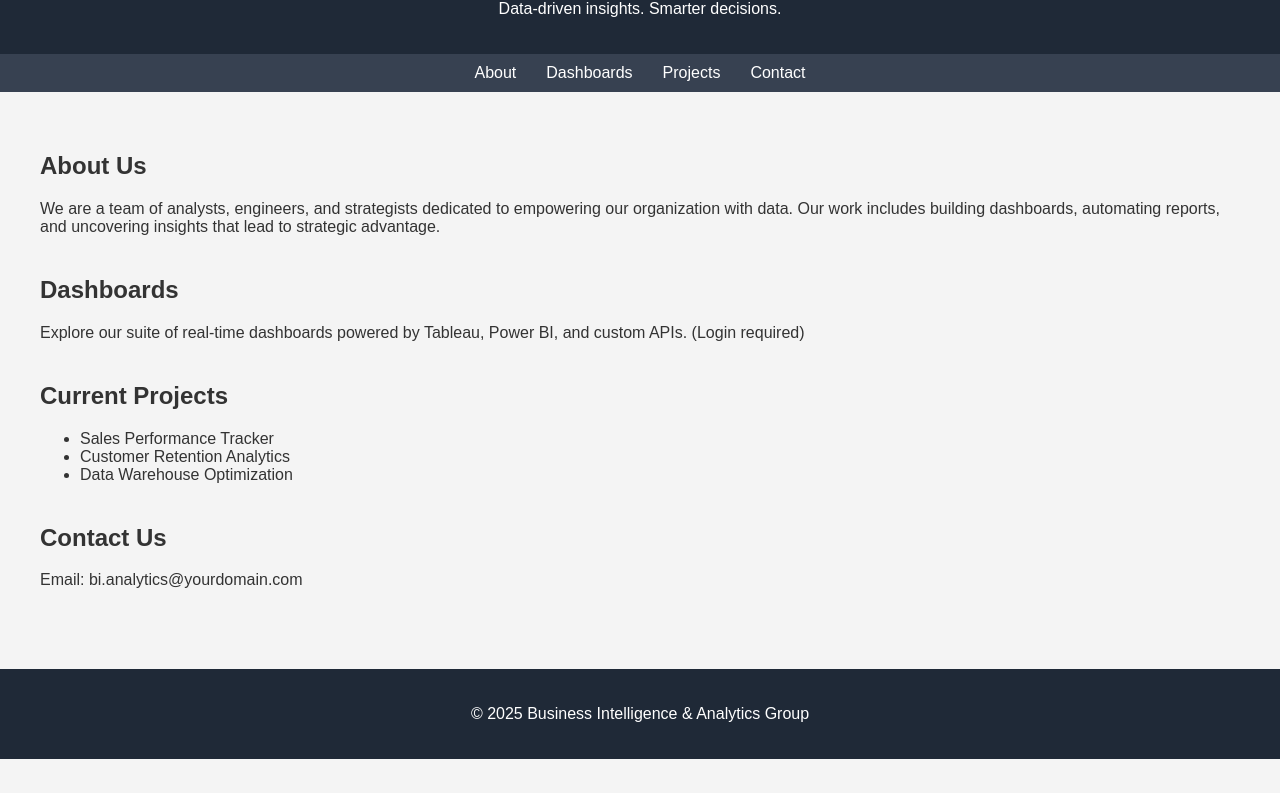
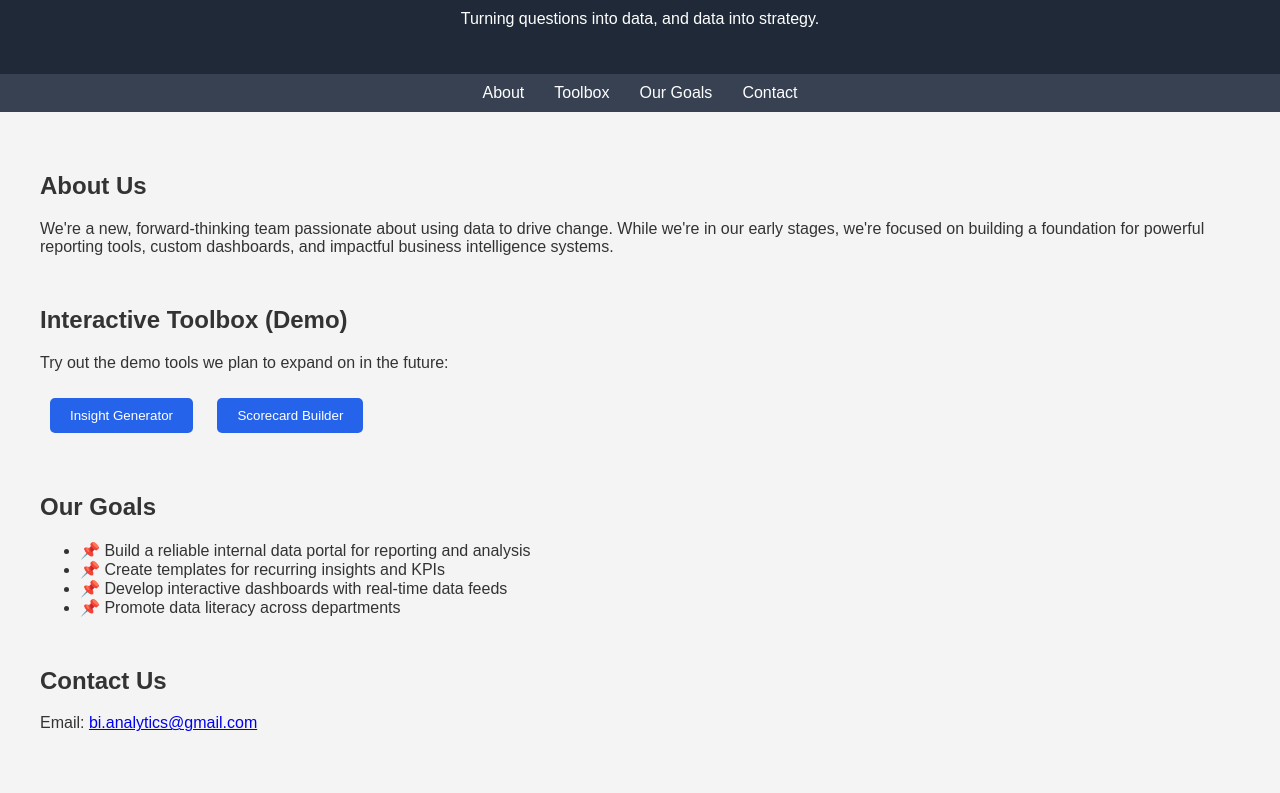
Before and after one commit to sofiagiaimo/bi-analytics-website, a plain HTML site: page index.html in a window 1280 px wide. Shown: the part 100-893 px from the top of the page. Before the commit the page ends 859 px from the top, so only its background shows below. Drawn offline with Linux system fonts and the light colour scheme.

Commit message:
Updated index.html

```diff
--- a/index.html
+++ b/index.html
@@ -1,8 +1,8 @@
 <!DOCTYPE html>
 <html lang="en">
 <head>
-  <meta charset="UTF-8">
-  <meta name="viewport" content="width=device-width, initial-scale=1.0">
+  <meta charset="UTF-8" />
+  <meta name="viewport" content="width=device-width, initial-scale=1.0"/>
   <title>Business Intelligence & Analytics Group</title>
   <style>
     body {
@@ -10,11 +10,12 @@
       margin: 0;
       background: #f4f4f4;
       color: #333;
+      scroll-behavior: smooth;
     }
     header {
       background: #1f2937;
       color: white;
-      padding: 20px;
+      padding: 30px;
       text-align: center;
     }
     nav {
@@ -27,12 +28,16 @@
       color: white;
       margin: 0 15px;
       text-decoration: none;
+      transition: color 0.3s;
+    }
+    nav a:hover {
+      color: #a3e635;
     }
     main {
       padding: 40px;
     }
     section {
-      margin-bottom: 40px;
+      margin-bottom: 50px;
     }
     footer {
       background: #1f2937;
@@ -40,46 +45,86 @@
       text-align: center;
       padding: 20px;
     }
+    .toolbox-btn {
+      display: inline-block;
+      padding: 10px 20px;
+      margin: 10px;
+      background-color: #2563eb;
+      color: white;
+      border: none;
+      border-radius: 5px;
+      cursor: pointer;
+      transition: background-color 0.3s ease;
+    }
+    .toolbox-btn:hover {
+      background-color: #1d4ed8;
+    }
+    .tool-output {
+      margin-top: 10px;
+      padding: 15px;
+      background: #e5e7eb;
+      border-left: 5px solid #2563eb;
+      display: none;
+    }
   </style>
 </head>
 <body>
   <header>
     <h1>Business Intelligence & Analytics Group</h1>
-    <p>Data-driven insights. Smarter decisions.</p>
+    <p>Turning questions into data, and data into strategy.</p>
   </header>
+
   <nav>
     <a href="#about">About</a>
-    <a href="#dashboards">Dashboards</a>
-    <a href="#projects">Projects</a>
+    <a href="#toolbox">Toolbox</a>
+    <a href="#goals">Our Goals</a>
     <a href="#contact">Contact</a>
   </nav>
+
   <main>
     <section id="about">
       <h2>About Us</h2>
-      <p>We are a team of analysts, engineers, and strategists dedicated to empowering our organization with data. Our work includes building dashboards, automating reports, and uncovering insights that lead to strategic advantage.</p>
+      <p>
+        We're a new, forward-thinking team passionate about using data to drive change.
+        While we're in our early stages, we're focused on building a foundation for powerful
+        reporting tools, custom dashboards, and impactful business intelligence systems.
+      </p>
     </section>
 
-    <section id="dashboards">
-      <h2>Dashboards</h2>
-      <p>Explore our suite of real-time dashboards powered by Tableau, Power BI, and custom APIs. (Login required)</p>
+    <section id="toolbox">
+      <h2>Interactive Toolbox (Demo)</h2>
+      <p>Try out the demo tools we plan to expand on in the future:</p>
+      <button class="toolbox-btn" onclick="toggleTool('insight')">Insight Generator</button>
+      <button class="toolbox-btn" onclick="toggleTool('scorecard')">Scorecard Builder</button>
+      <div id="insight" class="tool-output">🔍 Example insight: Customer churn is highest in Q2 for premium members.</div>
+      <div id="scorecard" class="tool-output">📊 Scorecard demo: Sales growth at +12% vs goal of +10%.</div>
     </section>
 
-    <section id="projects">
-      <h2>Current Projects</h2>
+    <section id="goals">
+      <h2>Our Goals</h2>
       <ul>
-        <li>Sales Performance Tracker</li>
-        <li>Customer Retention Analytics</li>
-        <li>Data Warehouse Optimization</li>
+        <li>📌 Build a reliable internal data portal for reporting and analysis</li>
+        <li>📌 Create templates for recurring insights and KPIs</li>
+        <li>📌 Develop interactive dashboards with real-time data feeds</li>
+        <li>📌 Promote data literacy across departments</li>
       </ul>
     </section>
 
     <section id="contact">
       <h2>Contact Us</h2>
-      <p>Email: bi.analytics@yourdomain.com</p>
+      <p>Email: <a href="mailto:bi.analytics@gmail.com">bi.analytics@gmail.com</a></p>
     </section>
   </main>
+
   <footer>
     <p>&copy; 2025 Business Intelligence & Analytics Group</p>
   </footer>
+
+  <script>
+    function toggleTool(id) {
+      const el = document.getElementById(id);
+      el.style.display = (el.style.display === 'block') ? 'none' : 'block';
+    }
+  </script>
 </body>
 </html>
```
